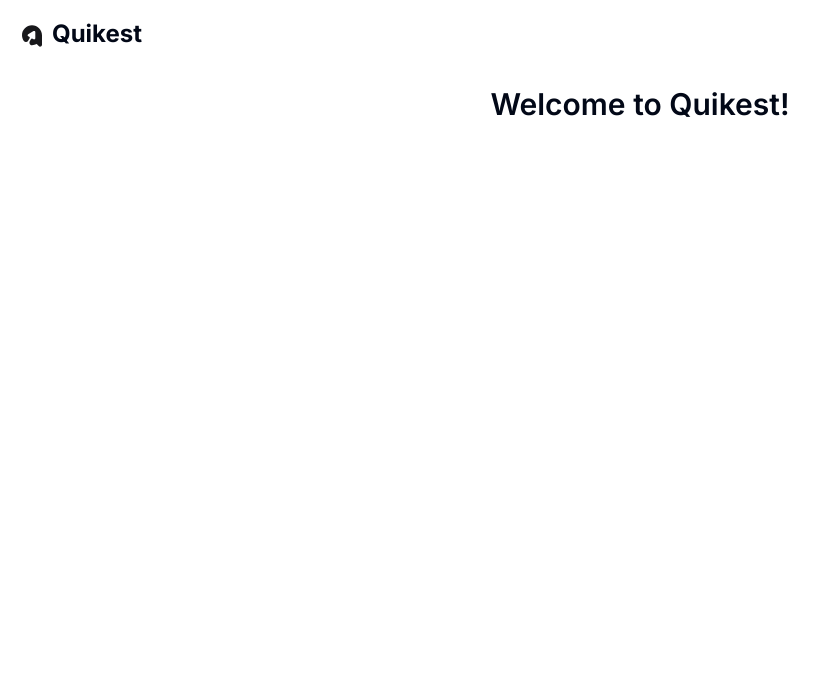
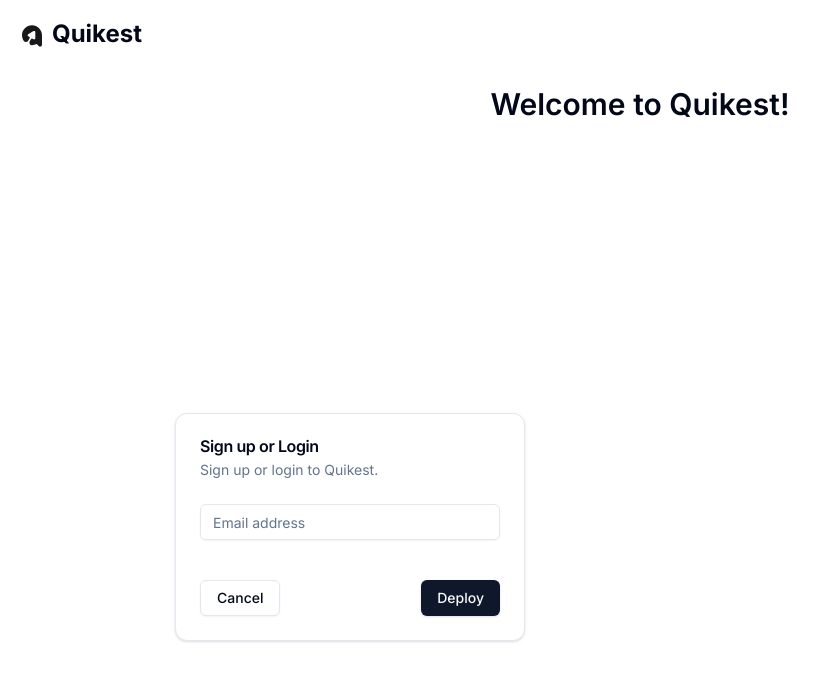
Before and after one commit to ajaywaghray/my-app, a Next.js app: page /onboarding in a window 1280 px wide. Shown: the top 680 px of the page, without its empty margins (0-828 px from the left). Built offline with nearby package versions, Linux system fonts and the light colour scheme.

Commit message:
Add card to onboarding layout

```diff
--- a/src/app/onboarding/page.tsx
+++ b/src/app/onboarding/page.tsx
@@ -1,6 +1,19 @@
 import * as React from "react"
 
 import { UserButton } from "@clerk/nextjs";
+
+import { Button } from "@/components/ui/button"
+
+import { Input } from "@/components/ui/input"
+
+import {
+  Card,
+  CardContent,
+  CardDescription,
+  CardFooter,
+  CardHeader,
+  CardTitle,
+} from "@/components/ui/card"
 
 export default function Onboarding () {
   return (
@@ -21,6 +34,29 @@ export default function Onboarding () {
       <div style={{ display: 'flex', justifyContent: 'center', alignItems: 'center', fontWeight: '600', fontSize: '30px' }}>
         Welcome to Quikest!
       </div>
+      <div style={{ flex: 1, display: 'flex', width: '700px', height: '100vh', justifyContent: 'center', alignItems: 'center'}}>
+        <Card className="w-[350px]">
+          <CardHeader>
+            <CardTitle>Sign up or Login</CardTitle>
+            <CardDescription>Sign up or login to Quikest.</CardDescription>
+          </CardHeader>
+          <CardContent>
+            <form>
+              <div className="grid w-full items-center gap-4">
+                <div className="flex flex-col space-y-1.5">
+                  <Input id="email" placeholder="Email address" />
+                </div>
+                <div className="flex flex-col space-y-1.5">
+                </div>
+              </div>
+            </form>
+          </CardContent>
+          <CardFooter className="flex justify-between">
+            <Button variant="outline">Cancel</Button>
+            <Button>Deploy</Button>
+          </CardFooter>
+        </Card>
+      </div>
     </main>
   )
 }
```
